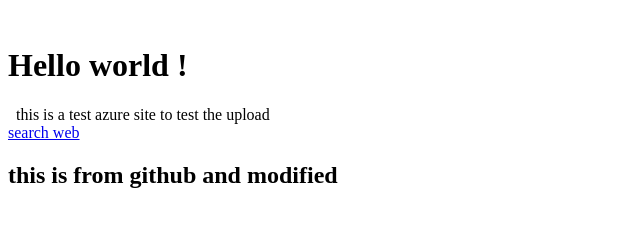
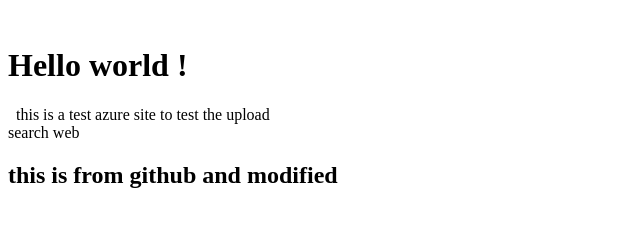
Before and after one commit to venuragu/webapp, a plain HTML site: page index.html in a window 1280 px wide. Shown: the full height of the page, 0-640 px from the left. Drawn offline with Linux system fonts and the light colour scheme.

Commit message:
Create index.html

```diff
--- a/index.html
+++ b/index.html
@@ -5,7 +5,7 @@
   <BODY>
      <H1>Hello world ! </H1>
     this is a test azure site to test the upload <br>
-    <a href="www.google.com"> search web</a>
+    <a link="google.com"> search web</a>
     <h2>this is from github and modified </h2>
   </BODY>
 </HTML>
```
